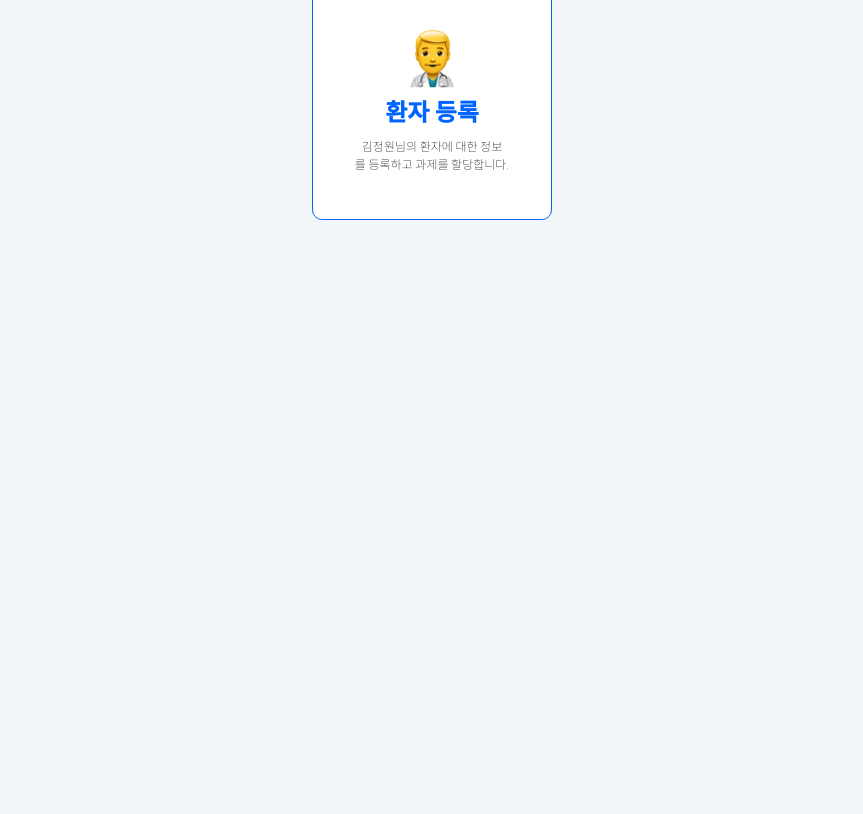
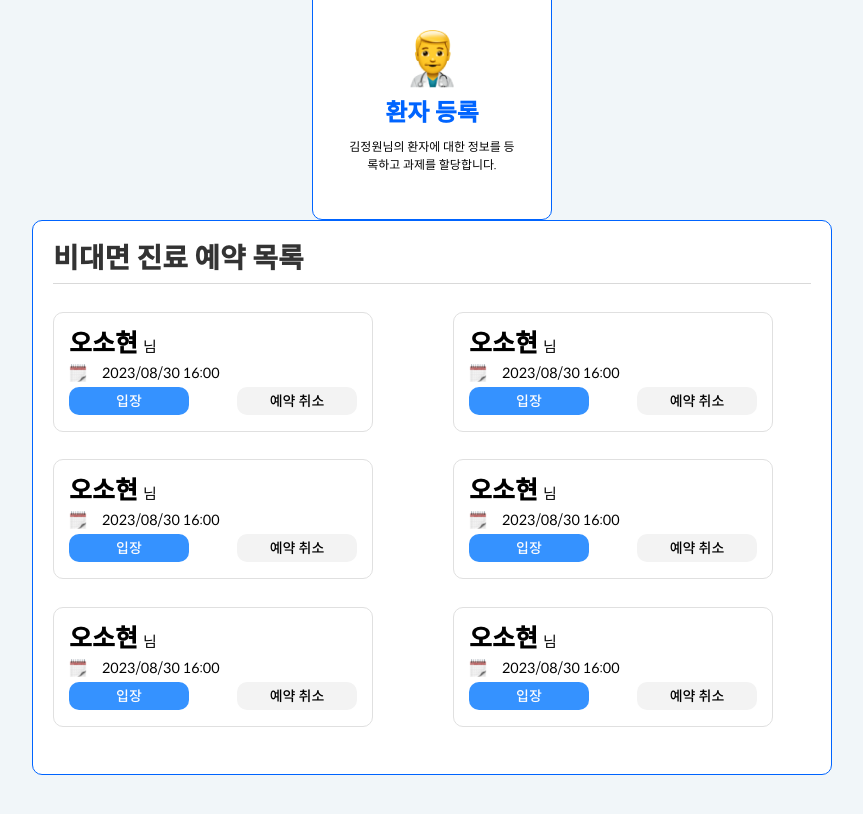
Before and after one commit to sync-without-async/Rehab-FrontEnd, a React (Vite) app: page /doctordash in a window 1280 px wide. Shown: the part 740-1554 px from the top of the page, without its empty margins (208-1071 px from the left). Built offline with nearby package versions, Linux system fonts and the light colour scheme.

Commit message:
Feat: 전문의의 비대면 진료 예약 목록 컴포넌트 구현

```diff
--- a/src/components/DoctorDashBoard/CardButton.jsx
+++ b/src/components/DoctorDashBoard/CardButton.jsx
@@ -32,7 +32,7 @@ const CardTitle = styled.div`
 const CardDescription = styled.div`
     font-size: 12px;
     color: #000000;
-    font-weight: 100;
+    font-weight: 300;
     text-align: center;
     line-height: 1.5;
 `;
@@ -44,17 +44,17 @@ const CardhButton = ({ mode }) => {
     case 'list':
       icon = IconList;
       title = "환자 목록";
-      description = "김정원 님의 담당 환자 목록을 <br/> 조회할 수 있습니다.";
+      description = "김정원 님의 담당 환자 목록을 조회할 수 있습니다.";
       break;
     case 'treatment':
       icon = IconDesktop;
       title = "실시간 <br/> 비대면 진료";
-      description = "김정원님의 담당 환자의 실시간으로 <br/> 비대면 진료를 진행합니다."
+      description = "김정원님의 담당 환자의 실시간으로 비대면 진료를 진행합니다."
       break;
     case 'register':
       icon = IconDoctor;
       title = "환자 등록";
-      description = "김정원님의 환자에 대한 정보 <br/> 를 등록하고 과제를 할당합니다.";
+      description = "김정원님의 환자에 대한 정보를 등록하고 과제를 할당합니다.";
       break;
     default:
       break;
--- /dev/null
+++ b/src/components/DoctorDashBoard/DoctorReserve.jsx
@@ -0,0 +1,97 @@
+import styled from "styled-components";
+import IconDate from "../../assets/icons/icondate.png";
+import { useState } from "react";
+
+const CardContainer = styled.div`
+  display: flex;
+  flex-direction: column;
+  align-items: flex-start;
+  padding: 15px;
+  border: 1px solid #e0e0e0;
+  border-radius: 10px;
+  width: 320px;
+  height: 120px;
+  background-color: #ffffff;
+  margin-bottom: 20px;
+`;
+
+const DateContainer = styled.div`
+  display: flex;
+  align-items: center;
+  margin-top: 5px;
+`;
+
+const UserName = styled.div`
+  font-size: 25px;
+  font-weight: bold;
+  display: flex;
+  align-items: baseline;
+
+  span {
+    font-size: 15px;
+    margin-left: 5px;
+    font-weight: 300;
+  }
+`;
+
+const Icon = styled.img`
+  width: 18px;
+  height: 18px;
+  margin-right: 5px;
+`;
+
+const InfoText = styled.span`
+  font-size: 14px;
+  font-weight: 300;
+  margin-left: 10px;
+`;
+
+const Button = styled.button`
+  width: 120px;
+  height: 28px;
+  background-color: ${(props) =>
+    props.cancelButton ? "#F3F3F3" : props.clicked ? "#888888" : "#3592FF"};
+  color: ${(props) =>
+    props.cancelButton ? "#000000" : props.clicked ? "#444444" : "#FEFDFD"};
+  border: ${(props) => (props.cancelButton ? "1px solid #BBBBBB" : "none")};
+  border-radius: 10px;
+  border: none;
+  cursor: pointer;
+  font-size: 14px;
+
+`;
+
+const ButtonContainer = styled.div`
+  display: flex;
+  justify-content: space-between;
+  width: 100%;
+  margin-top: 5px;
+`;
+
+const DoctorReserve = () => {
+  const [buttonState, setButtonState] = useState(false);
+
+  const toggleButtonState = () => {
+    setButtonState(!buttonState);
+  };
+
+  return (
+    <CardContainer>
+      <UserName>
+        오소현<span>님</span>
+      </UserName>
+      <DateContainer>
+        <Icon src={IconDate} alt="Date" />
+        <InfoText>2023/08/30 16:00</InfoText>
+      </DateContainer>
+      <ButtonContainer>
+        <Button onClick={toggleButtonState} clicked={buttonState}>
+          {buttonState ? "예약 시간이 아님" : "입장"}
+        </Button>
+        <Button cancelButton>예약 취소</Button>
+      </ButtonContainer>
+    </CardContainer>
+  );
+};
+
+export default DoctorReserve;
--- /dev/null
+++ b/src/components/DoctorDashBoard/DoctorUntactList.jsx
@@ -0,0 +1,49 @@
+import styled from "styled-components";
+import DoctorReserve from "./DoctorReserve";
+
+const Container = styled.div`
+  width: 800px;
+  height: 555px;
+  margin: 0 auto;
+  padding: 20px;
+  border: 1px solid #0064ff;
+  border-radius: 10px;
+  background-color: #ffffff;
+  font-family: "Spoqa Han Sans Neo", "sans-serif";
+  position: relative;
+  display: flex;
+  flex-wrap: wrap;
+  gap: 0px 80px;
+`;
+
+const Title = styled.h1`
+  font-size: 28px;
+  font-weight: bold;
+  color: #333;
+  display: inline-block;
+`;
+
+const Divider = styled.hr`
+  width: 100%;
+  height: 1px;
+  background-color: #d9d9d9;
+  border: none;
+  margin-bottom: 20px;
+`;
+
+const DoctorUntactList = () => {
+  return (
+    <Container>
+      <Title>비대면 진료 예약 목록</Title>
+      <Divider />
+      <DoctorReserve/>
+      <DoctorReserve/>
+      <DoctorReserve/>
+      <DoctorReserve/>
+      <DoctorReserve/>
+      <DoctorReserve/>
+    </Container>
+  );
+};
+
+export default DoctorUntactList;
--- a/src/pages/Doctor/DoctorDashBoardPage.jsx
+++ b/src/pages/Doctor/DoctorDashBoardPage.jsx
@@ -2,6 +2,7 @@ import styled from 'styled-components';
 import Header from '../../components/Header/Header';
 import DoctorDashHeader from '../../components/DoctorDashBoard/DoctorDashHeader';
 import CardhButton from '../../components/DoctorDashBoard/CardButton';
+import DoctorUntactList from '../../components/DoctorDashBoard/DoctorUntactList';
 
 const PageContainer = styled.div`
   display: flex;
@@ -28,6 +29,7 @@ const DoctorDashBoardPage = () => {
       <CardhButton mode="list" />
       <CardhButton mode="treatment" />
       <CardhButton mode="register" />
+      <DoctorUntactList/>
       </CenteredContainer>
     </PageContainer>
   );
```
